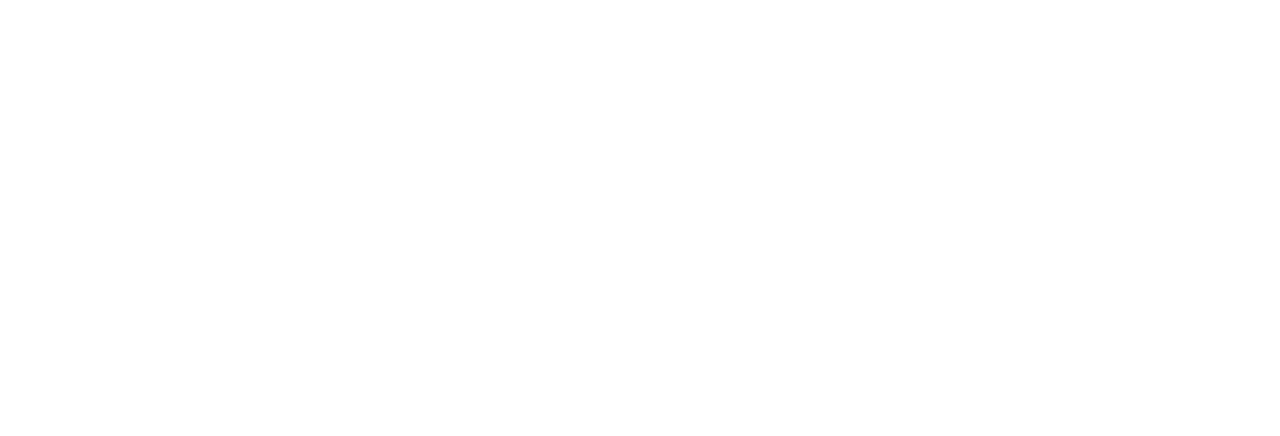
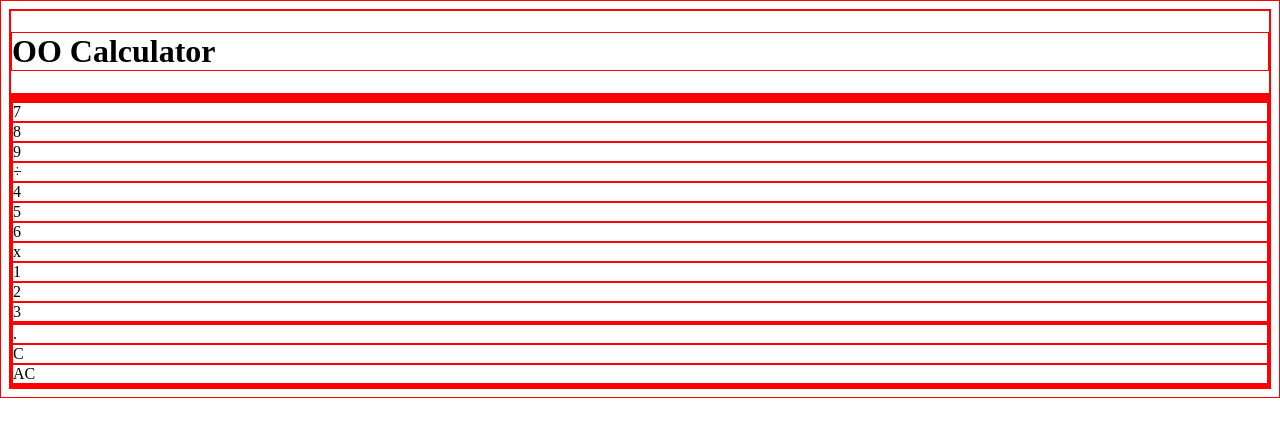
Before and after one commit to jeffbai996/oo-calculator, a plain HTML site: page index.html in a window 1280 px wide. Drawn offline with Linux system fonts and the light colour scheme.

Commit message:
Added HTML structure

```diff
--- a/index.html
+++ b/index.html
@@ -4,9 +4,39 @@
     <meta charset="UTF-8">
     <meta http-equiv="X-UA-Compatible" content="IE=edge">
     <meta name="viewport" content="width=device-width, initial-scale=1.0">
+    <link rel="stylesheet" type="text/css" href="style.css">
+    <script src="script.js" defer></script>
     <title>OO Calculator</title>
 </head>
 <body>
+    <div class="header">
+        <h1>OO Calculator</h1>
+    </div>
+    <div class="calculator">
+        <div class="display">
+            <div id="last-operand"></div>
+            <div id="current-operand"></div>
+        </div>
+        <div class="keys">
+            <div id="7">7</div>
+            <div id="8">8</div>
+            <div id="9">9</div>
+            <div id="divide">÷</div>
+            <div id="4">4</div>
+            <div id="5">5</div>
+            <div id="6">6</div>
+            <div id="x">x</div>
+            <div id="1">1</div>
+            <div id="2">2</div>
+            <div id="3">3</div>
+            <div id="0"></div>
+            <div id="decimal">.</div>
+            <div id="clearone">C</div>
+            <div id="allclear">AC</div>
+        </div>
+    </div>
+    <div class="footer">
 
+    </div>
 </body>
 </html>
--- a/style.css
+++ b/style.css
@@ -0,0 +1,3 @@
+* {
+    border: 1px solid red;
+}
```
